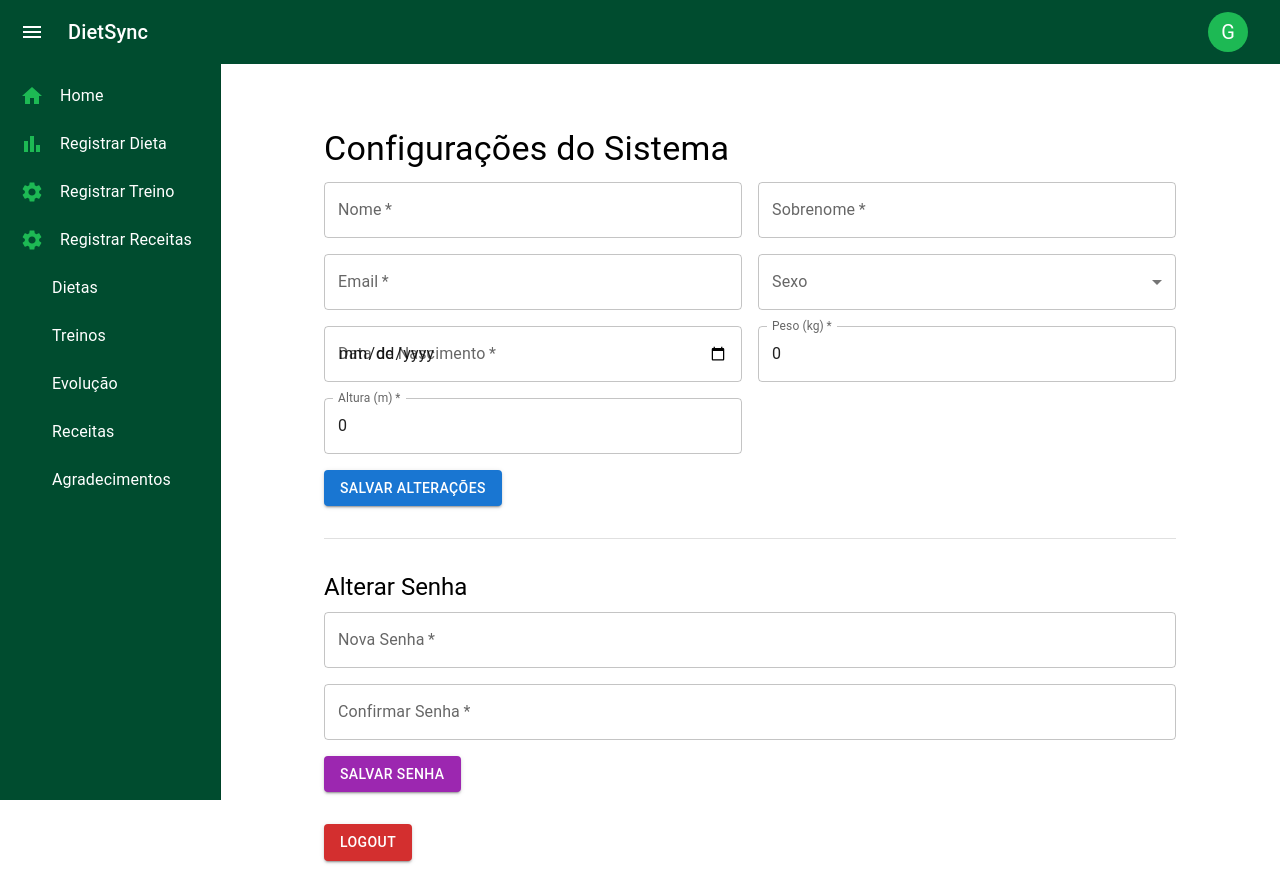
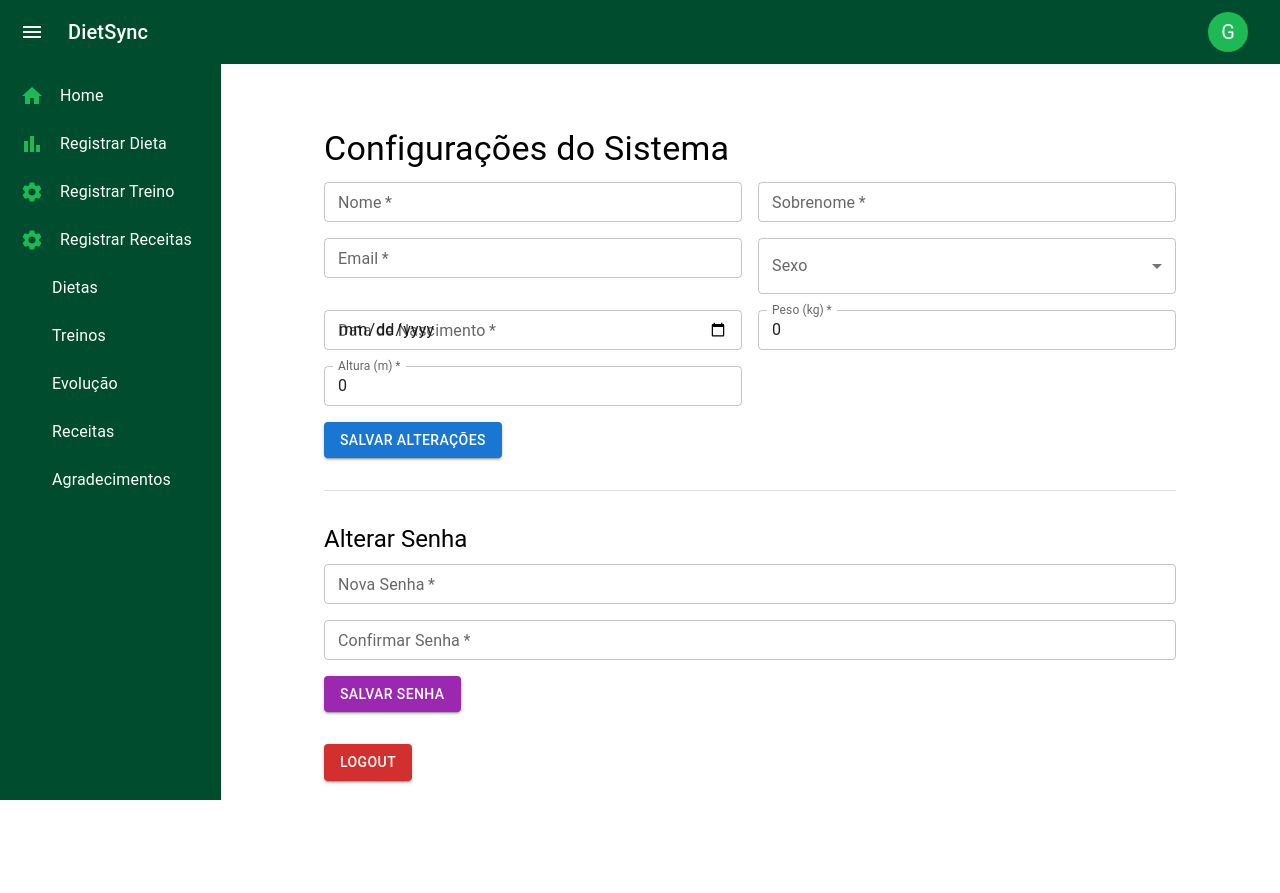
Before and after one commit to GabrielScremim/dietsync-next, a Next.js app: page /perfil in a window 1280 px wide. After the commit the page ends 813 px from the top, so only its background shows below. Built offline with nearby package versions, Linux system fonts and the light colour scheme; no server answers; some icons are missing.

Commit message:
feat: adicionar tipos de dados para dieta e remover arquivo desnecessário

```diff
--- a/app/(private)/perfil/page.tsx
+++ b/app/(private)/perfil/page.tsx
@@ -77,6 +77,7 @@ const Perfil = () => {
                     <Grid container spacing={2}>
                         <Grid size={{ xs: 12, sm: 6 }}>
                             <TextField
+                                size='small'
                                 fullWidth
                                 label="Nome"
                                 name="nome"
@@ -87,6 +88,7 @@ const Perfil = () => {
                         </Grid>
                         <Grid size={{ xs: 12, sm: 6 }}>
                             <TextField
+                                size='small'
                                 fullWidth
                                 label="Sobrenome"
                                 name="sobrenome"
@@ -97,6 +99,7 @@ const Perfil = () => {
                         </Grid>
                         <Grid size={{ xs: 12, sm: 6 }}>
                             <TextField
+                                size='small'
                                 fullWidth
                                 label="Email"
                                 name="email"
@@ -123,6 +126,7 @@ const Perfil = () => {
                         </Grid>
                         <Grid size={{ xs: 12, sm: 6 }}>
                             <TextField
+                                size='small'
                                 fullWidth
                                 label="Data de Nascimento"
                                 name="data_nasc"
@@ -134,6 +138,7 @@ const Perfil = () => {
                         </Grid>
                         <Grid size={{ xs: 12, sm: 6 }}>
                             <TextField
+                                size='small'
                                 fullWidth
                                 label="Peso (kg)"
                                 name="peso"
@@ -145,6 +150,7 @@ const Perfil = () => {
                         </Grid>
                         <Grid size={{ xs: 12, sm: 6 }}>
                             <TextField
+                                size='small'
                                 fullWidth
                                 label="Altura (m)"
                                 name="altura"
@@ -169,6 +175,7 @@ const Perfil = () => {
                 </Typography>
                 <form onSubmit={handleAlterarSenha}>
                     <TextField
+                        size='small'
                         fullWidth
                         label="Nova Senha"
                         type="password"
@@ -179,6 +186,7 @@ const Perfil = () => {
                         sx={{ mb: 2 }}
                     />
                     <TextField
+                        size='small'
                         fullWidth
                         label="Confirmar Senha"
                         type="password"
```
Also changed, not shown: app/models/index.ts (added, +29 -0 lines), 1 other file (tests, documents, lock files or other folders).
